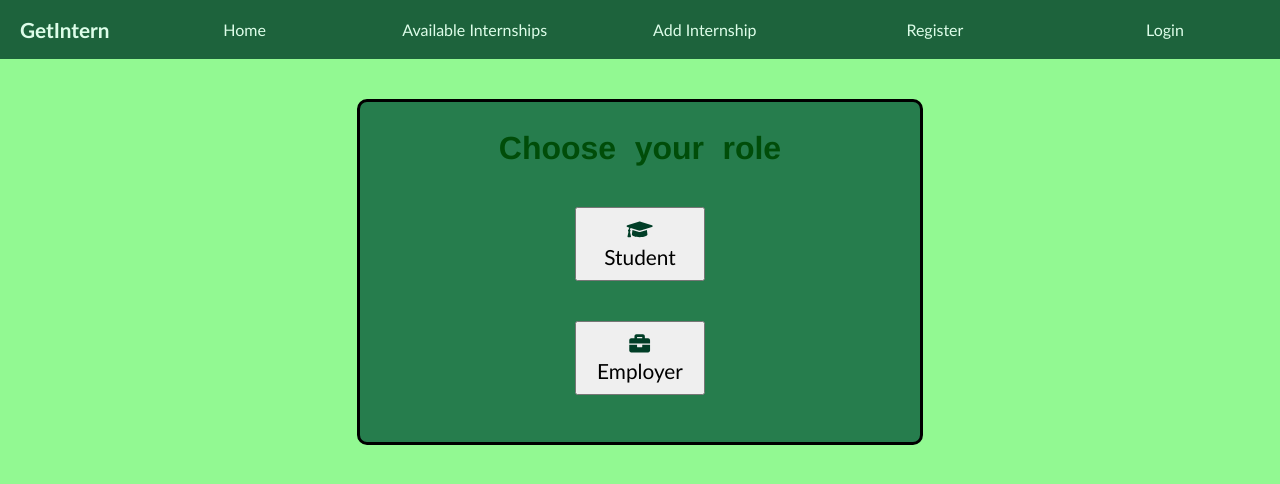
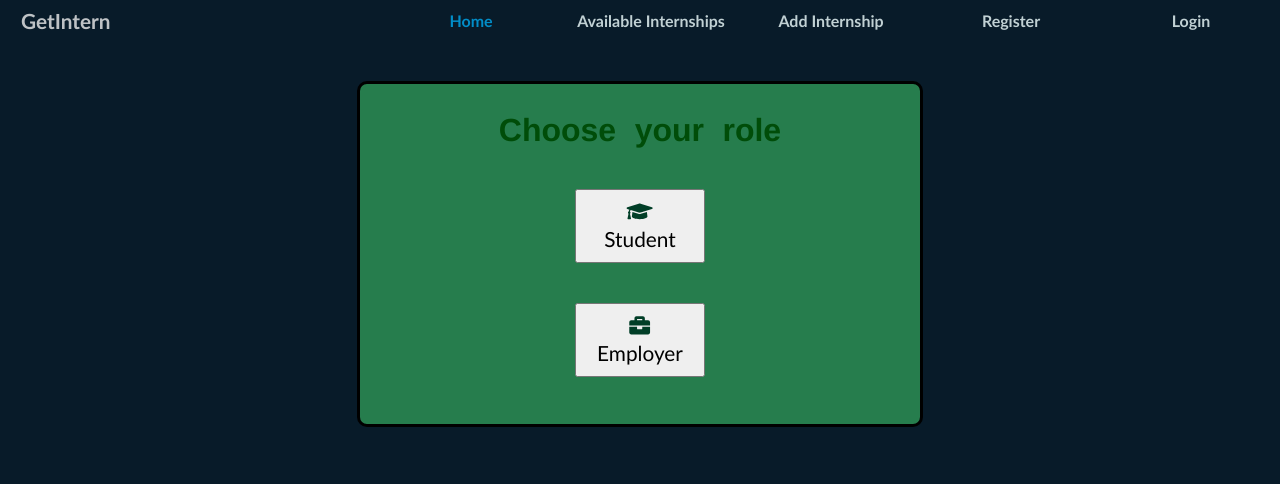
Before and after one commit to Shivamagr1812/GetInt, a React (Create React App) app in the folder client/: page / in a window 1280 px wide. Shown: the top 484 px of the page. Built offline with nearby package versions, Linux system fonts and the light colour scheme.

Commit message:
navbar changed

```diff
--- a/client/package.json
+++ b/client/package.json
@@ -12,7 +12,9 @@
     "@testing-library/react": "^13.4.0",
     "@testing-library/user-event": "^13.5.0",
     "axios": "^1.3.4",
+    "bootstrap": "^5.2.3",
     "react": "^18.2.0",
+    "react-bootstrap": "^2.7.4",
     "react-dom": "^18.2.0",
     "react-icons": "^4.8.0",
     "react-router-dom": "^6.8.2",
--- a/client/src/App.css
+++ b/client/src/App.css
@@ -9,23 +9,25 @@
 }
 
 body{
-  background-color:#92f992;
+  background: #081b29;
 }
 
 nav{
   width: 100%;
-  background-color: #013E27;
+  background-color: transparent;
   display: flex;
   justify-content: space-between;
   margin: 0;
   align-items: center;
   position: sticky;
   top: 0;
+  left: 0;
+  padding: 1px;
   opacity: 0.8;
 }
 
 .navbar{
-  width: 100%;
+  /* width: 100%; */
   display: flex;
   list-style-type: none;
 }
@@ -37,17 +39,21 @@ nav{
   text-align: center;
   min-width: 160px;
   flex: 1 1 0;
-  padding: 20px;
+  padding: 10px;
+  font-weight: bold;
+  transition: 0.3s;
 }
 
-.navbar a:hover{
-  background-color: gray;
+.navbar a:hover,
+.navbar .home
+{
+  color: #00abf0;
 }
 
 nav .title a{
   text-decoration: none;
   cursor: pointer;
-  color: azure;
+  color: #ededed;
   padding: 20px;
   font-size: 1.3em;
   font-weight: bold;
--- a/client/src/Navbar.js
+++ b/client/src/Navbar.js
@@ -4,10 +4,9 @@ const Navbar = ()=>{
     console.log("Working Fine");
     return (
         <nav>
-            <div className="title tooltip"><Link to="/about" >GetIntern</Link></div>
-
+            <div className="title"><Link to="/about" >GetIntern</Link></div>
             <ul className="navbar">
-                <Link to="/">Home</Link>
+                <Link to="/" className="home">Home</Link>
                 <Link to="/interns">Available Internships</Link>
                 <Link to="/new-intern">Add Internship</Link>
                 <Link to="/register">Register</Link>
```
Also changed, not shown: 1 other file (tests, documents, lock files or other folders).
